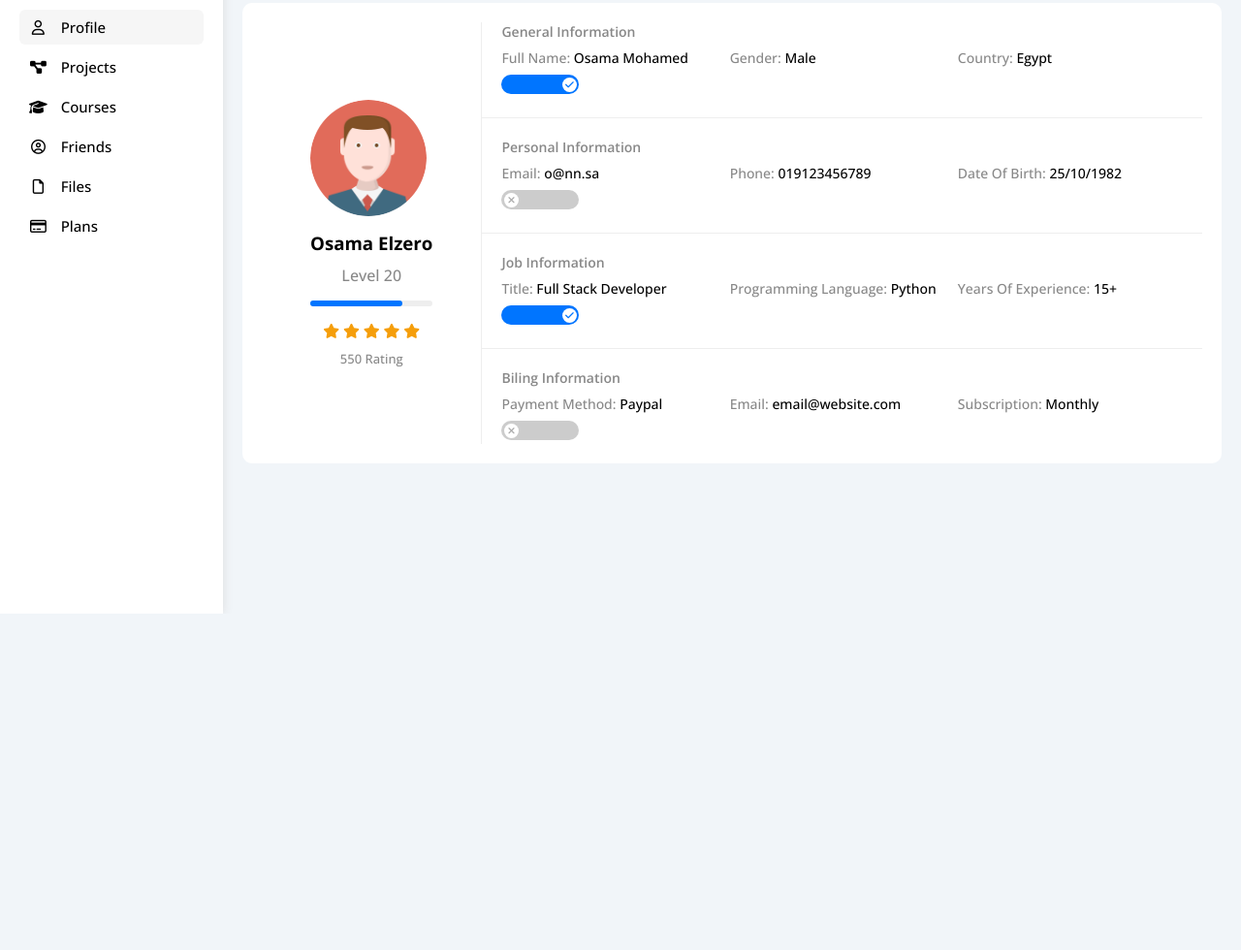
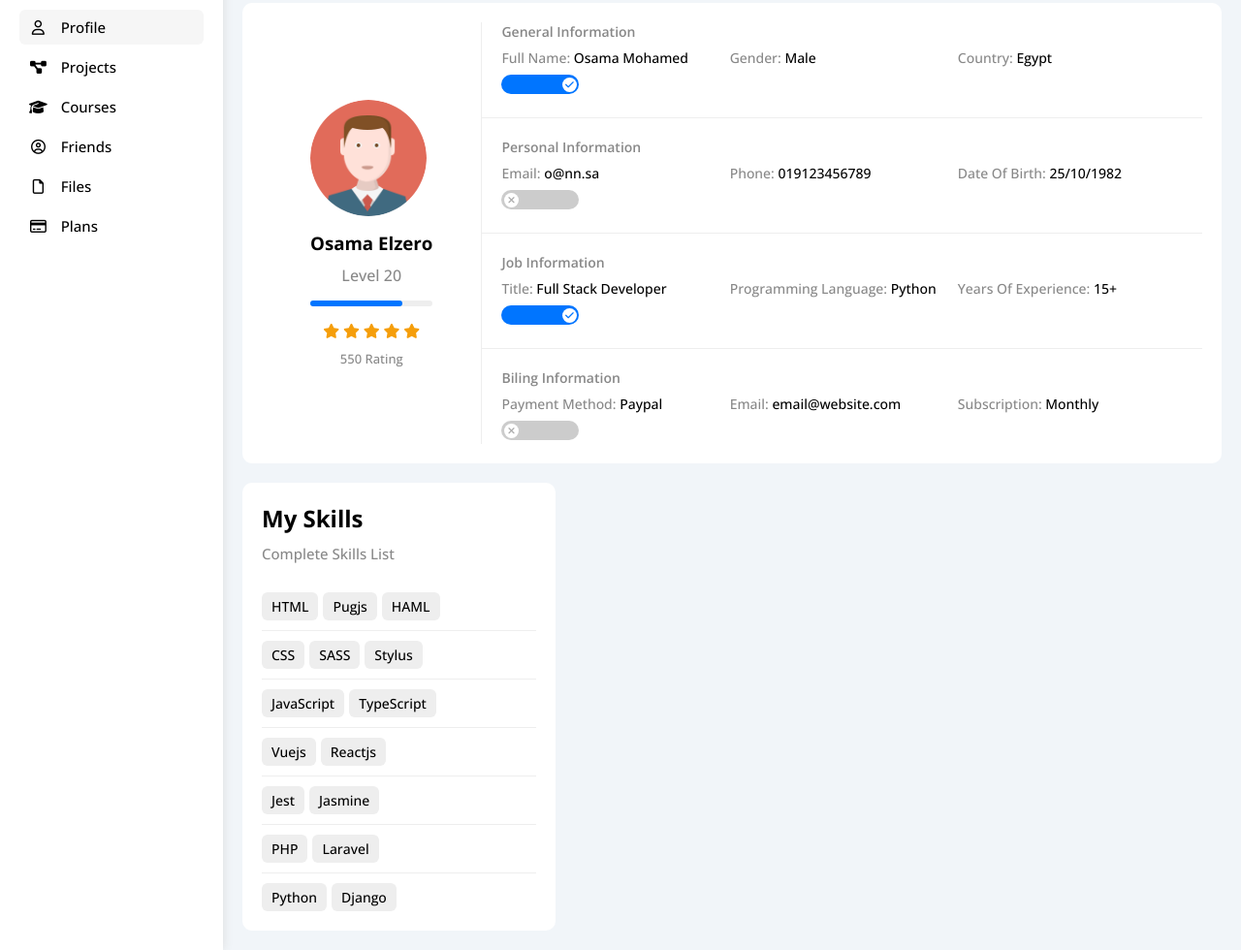
Before and after one commit to Muhammad95959/Elzero-Info-Practice, a plain HTML site: page profile.html in a window 1280 px wide. Shown: the part 167-1147 px from the top of the page at 97% size. Before the commit the page ends 800 px from the top, so only its background shows below. Drawn offline with Linux system fonts and the light colour scheme.

Commit message:
added my-skills widget

```diff
--- a/css/profile.css
+++ b/css/profile.css
@@ -49,7 +49,7 @@
 /*start grid settings*/
 .profile {
   display: grid;
-  grid-template-columns: repeat(auto-fill, minmax(450px, 1fr));
+  grid-template-columns: repeat(3, 1fr);
   gap: 20px;
   padding: 20px;
 }
@@ -147,3 +147,38 @@
   }
 }
 /*end profile-info widget*/
+
+/*start my-skills widget*/
+.my-skills {
+  background-color: white;
+  border-radius: var(--widget-radius);
+  padding: 20px;
+}
+.my-skills p.c-grey {
+  margin: 10px 0 30px;
+  font-size: 15px;
+}
+.my-skills .content > div {
+  display: flex;
+  flex-wrap: wrap;
+  gap: 5px;
+}
+.my-skills .content > div:not(:first-child) {
+  padding-top: 10px;
+}
+.my-skills .content > div:not(:last-child) {
+  padding-bottom: 10px;
+  border-bottom: 1px solid #eee;
+}
+@media (max-width: 768px) {
+  .my-skills .content > div {
+    justify-content: center;
+  }
+}
+.my-skills .content p {
+  background-color: #eee;
+  padding: 5px 10px;
+  border-radius: 6px;
+  font-size: 14px;
+}
+/*end my-skills widget*/
--- a/profile.html
+++ b/profile.html
@@ -156,6 +156,45 @@
             </div>
           </div>
           <!-- end profile-info widget -->
+
+          <!-- start my-skills widget -->
+          <div class="my-skills">
+            <h2>My Skills</h2>
+            <p class="c-grey">Complete Skills List</p>
+            <div class="content">
+              <div>
+                <p>HTML</p>
+                <p>Pugjs</p>
+                <p>HAML</p>
+              </div>
+              <div>
+                <p>CSS</p>
+                <p>SASS</p>
+                <p>Stylus</p>
+              </div>
+              <div>
+                <p>JavaScript</p>
+                <p>TypeScript</p>
+              </div>
+              <div>
+                <p>Vuejs</p>
+                <p>Reactjs</p>
+              </div>
+              <div>
+                <p>Jest</p>
+                <p>Jasmine</p>
+              </div>
+              <div>
+                <p>PHP</p>
+                <p>Laravel</p>
+              </div>
+              <div>
+                <p>Python</p>
+                <p>Django</p>
+              </div>
+            </div>
+          </div>
+          <!-- end my-skills widget -->
         </div>
       </div>
       <!-- end page content -->
```
Lines whose indentation alone changed are shown as unchanged.
